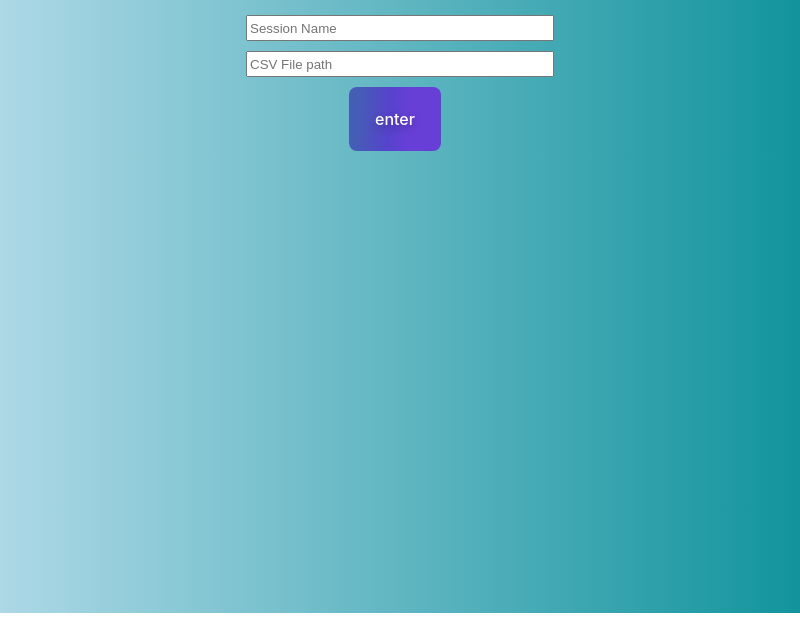
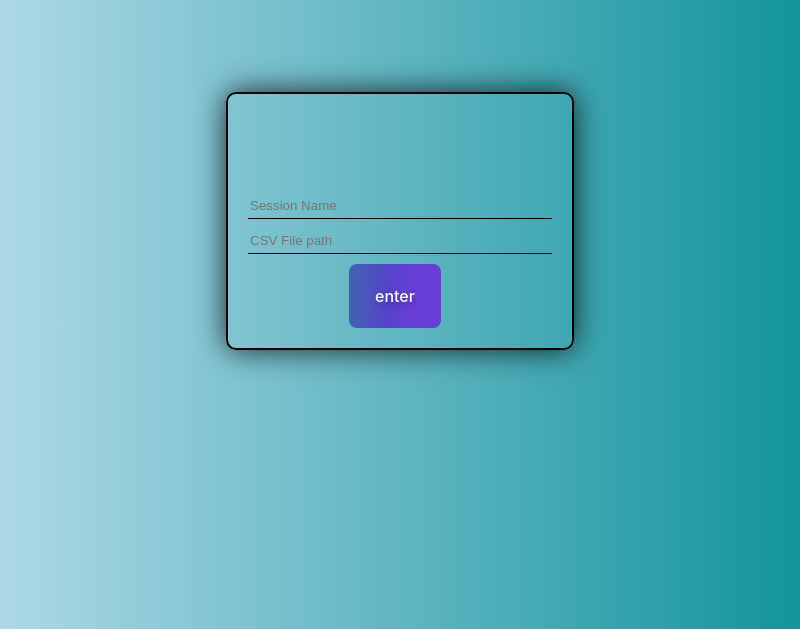
Before and after one commit to Oasiss999/Blue-Segment, an Electron app: page screens/newSession.html in a window 800 px wide. Shown: the part 187-816 px from the top of the page. Drawn offline with Linux system fonts and the light colour scheme.

Commit message:
updated styling of newSession

```diff
--- a/screens/newSession.html
+++ b/screens/newSession.html
@@ -21,14 +21,18 @@
         touch-action: manipulation;
         margin-right: 10px;
         position: fixed;
-        top: 2;
-        left: 1;
+        position: absolute;
+        top: 2rem;
+        left: 1rem;
     }
     body{
 
 
         background: linear-gradient(to left, rgb(18, 148, 157), lightblue);
+        display: flex;
         align-items: center;
+        justify-content: center;
+        height: 100vh;
 
     }
     .formClass{
@@ -75,6 +79,28 @@
             padding: 0 2.6rem;
         }
     }
+    .form_div{
+        border:2px solid;
+        padding-left: 20px;
+        padding-right:20px;
+        padding-bottom:20px;
+        border-radius: 10px;
+        box-shadow: 0px 0px 30px rgba(0, 0, 0, 0.8);
+
+
+    }
+    .centered {
+    display: flex;
+    align-items: center;
+    justify-content: center;
+    height: 100vh;
+    }
+    .inputClass{
+        background-color: transparent;
+        border:none;
+        border-bottom:1px solid;
+        padding-bottom:3px;
+    }
 
 </Style>
 
@@ -82,13 +108,18 @@
         <head>
             <title>Blue Segment</title>
         </head>
-<button class ="backButton"onclick="window.history.back()">Go Back</button>
         <body>
+            <button class="backButton" onclick="window.history.back()">Go Back</button>
+            <div class="centered">
+                <div class="form_div">
+                    <form class="formClass">
                         <form class = "formClass">
-        <p>Enter a desired session name and file path to be used</p>
-        <input class ="inputClass" type="text" name="sessionName" placeholder="Session Name">
-        <input class ="inputClass" type="text" name="CSV" placeholder="CSV File path">
+                            <input class ="inputClass" type="text" name="sessionName" placeholder="Session Name"/>
+                            <input class ="inputClass" type="text" name="CSV" placeholder="CSV File path"/>
                             <button class = "butt1class">enter</button>
                         </form>
+                    </form>
+                </div>
+            </div>
         </body>
 </html>
```
Lines whose indentation alone changed are shown as unchanged.
